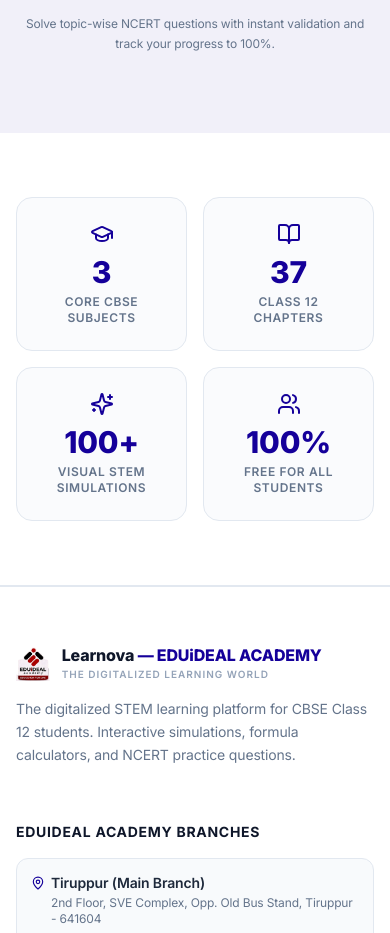
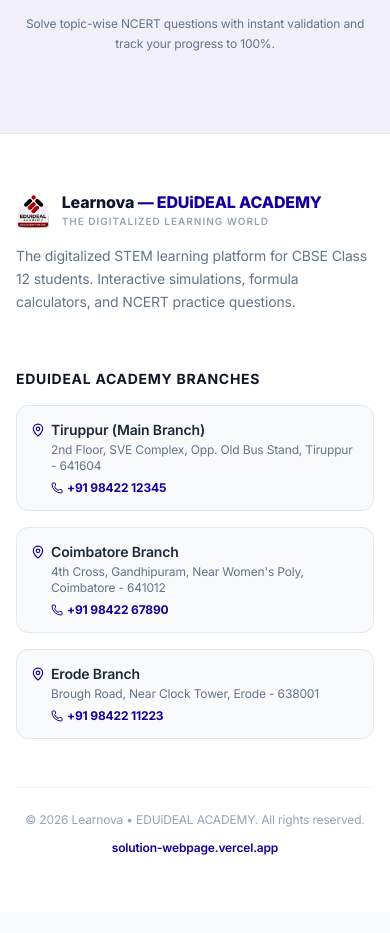
Before and after one commit to rakeshrathna/SOLUTIONS, a React (Vite) app: page / in a window 390 px wide. Shown: the part 5485-6418 px from the top of the page. After the commit the page ends 6397 px from the top, so only its background shows below. Built offline with nearby package versions, Linux system fonts and the light colour scheme.

Commit message:
Remove stats counter section from common dashboard

```diff
--- a/src/pages/AcademyDashboardPage.tsx
+++ b/src/pages/AcademyDashboardPage.tsx
@@ -39,13 +39,6 @@ const howItWorks = [
   { step: '02', label: 'Select a Lesson', desc: 'Navigate to any Class 12 chapter with focused topic breakdowns and interactive modules.' },
   { step: '03', label: 'Study Interactively', desc: 'Tweak parameters, run particle simulations, observe live graphs, and read revision notes.' },
   { step: '04', label: 'Practice & Master', desc: 'Solve topic-wise NCERT questions with instant validation and track your progress to 100%.' },
-];
-
-const stats = [
-  { value: '3', label: 'Core CBSE Subjects', icon: GraduationCap },
-  { value: '37', label: 'Class 12 Chapters', icon: BookOpen },
-  { value: '100+', label: 'Visual STEM Simulations', icon: Sparkles },
-  { value: '100%', label: 'Free for All Students', icon: Users },
 ];
 
 const branches = [
@@ -475,27 +468,6 @@ export const AcademyDashboardPage: React.FC = () => {
         </div>
       </section>
 
-      {/* ─── Stats Section ────────────────────────────────────────── */}
-      <section className="py-16 bg-white border-b border-slate-200">
-        <div className="max-w-6xl mx-auto px-4 sm:px-6">
-          <div className="grid grid-cols-2 sm:grid-cols-4 gap-4">
-            {stats.map((s, i) => {
-              const Icon = s.icon;
-              return (
-                <div
-                  key={i}
-                  className="rounded-2xl p-6 border border-slate-200 text-center flex flex-col items-center justify-center bg-slate-50/70"
-                >
-                  <Icon className="w-6 h-6 mb-2 text-[#15009A]" />
-                  <div className="text-3xl font-black text-[#15009A] mb-1">{s.value}</div>
-                  <div className="text-xs text-slate-500 font-semibold uppercase tracking-wider">{s.label}</div>
-                </div>
-              );
-            })}
-          </div>
-        </div>
-      </section>
-
       {/* ─── Footer ──────────────────────────────────────────────── */}
       <footer id="branches" className="bg-white border-t border-slate-200">
         <div className="max-w-6xl mx-auto px-4 sm:px-6 py-14">
```
